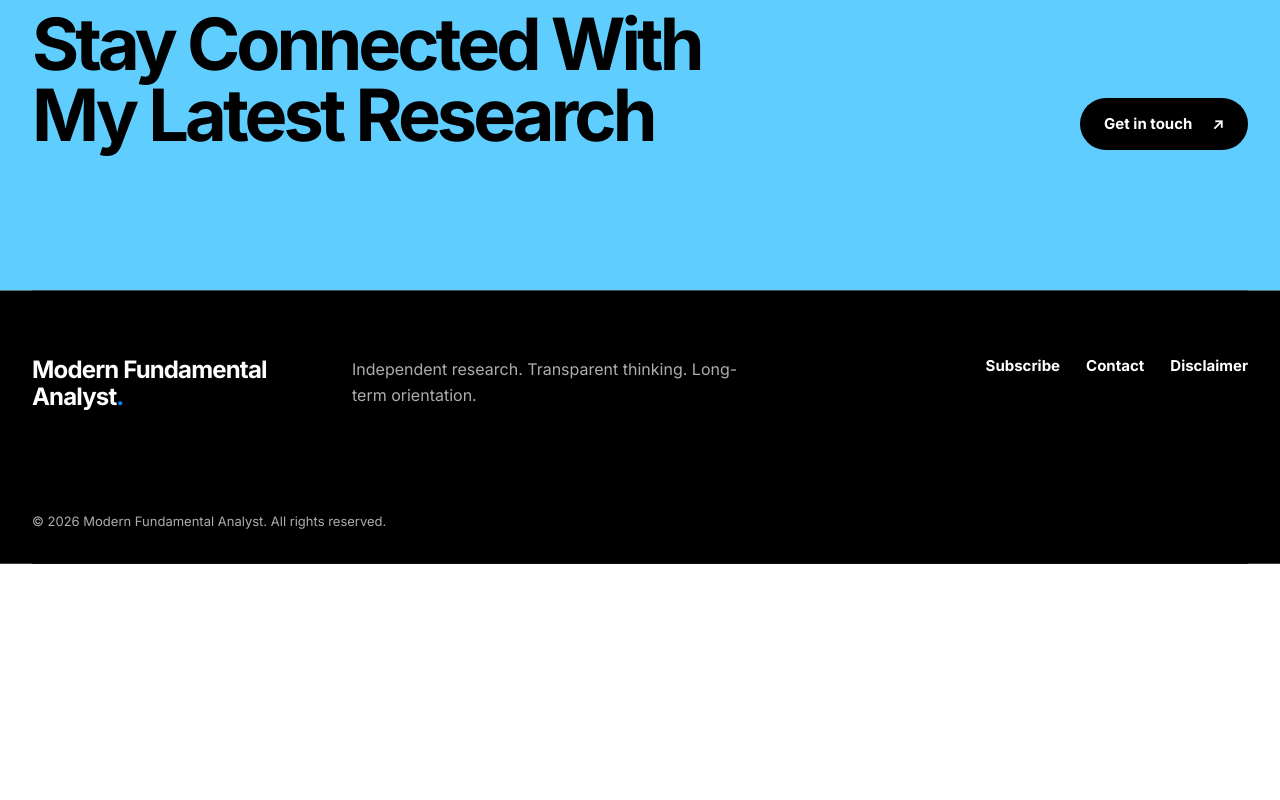
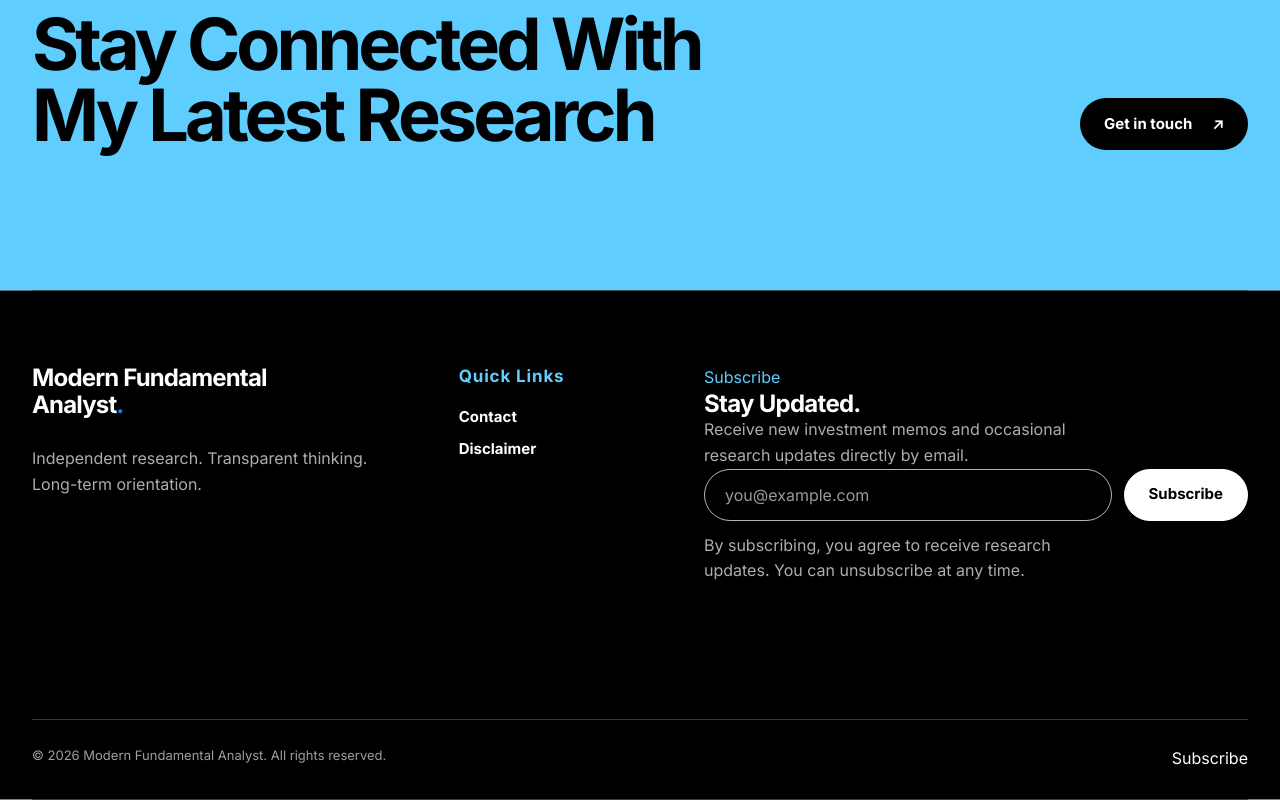
Before and after one commit to Tianyi0510/modern-fundamental-analyst, a Next.js app: page / in a window 1280 px wide. Shown: the part 5126-5926 px from the top of the page. Before the commit the page ends 5690 px from the top, so only its background shows below. Built offline with nearby package versions, Linux system fonts and the light colour scheme.

Commit message:
Redesign footer subscription interface

```diff
--- a/app/globals.css
+++ b/app/globals.css
@@ -195,11 +195,14 @@ a { color: inherit; text-decoration: none; }
 .cta { padding: 140px 0; display: grid; grid-template-columns: 1fr auto; align-items: end; border-top: 1px solid var(--black); }
 .cta .eyebrow { grid-column: 1 / -1; margin: 0 0 46px; }
 .cta h2 { margin: 0; }
-.site-footer { padding: 66px 0 32px; display: grid; grid-template-columns: 1fr 2fr 1fr; gap: 32px; align-items: start; border-top: 1px solid var(--gray); }
+.site-footer { padding: 74px 0 30px; display: grid; grid-template-columns: minmax(220px,.9fr) minmax(140px,.45fr) minmax(360px,1.35fr); gap: 64px; align-items: start; border-top: 1px solid var(--gray); }
+.footer-brand { display: grid; gap: 28px; }
 .footer-mark { max-width: 320px; }
 .site-footer p { margin: 0; max-width: 390px; color: rgba(0,0,0,.62); }
-.footer-links { justify-self: end; display: flex; gap: 26px; }
-.site-footer > small { grid-column: 1 / -1; margin-top: 70px; color: rgba(0,0,0,.62); }
+.footer-heading { margin-bottom: 20px !important; color: var(--light-blue) !important; font-size: var(--type-label) !important; font-weight: var(--weight-bold) !important; letter-spacing: var(--tracking-label) !important; line-height: 1.3 !important; }
+.footer-links { display: grid; gap: 14px; }
+.footer-bottom { grid-column: 1 / -1; display: flex; justify-content: space-between; gap: 24px; margin-top: 34px; padding-top: 26px; border-top: 1px solid rgba(255,255,255,.22); }
+.footer-bottom small { color: rgba(255,255,255,.62); }
 
 /* Inner pages */
 .page-hero { padding: 94px 0 120px; border-bottom: 1px solid var(--black); }
@@ -523,7 +526,7 @@ a { color: inherit; text-decoration: none; }
 .data-note,
 .memo-meta,
 .article-meta,
-.site-footer > small {
+.footer-bottom small {
   font-size: var(--type-caption);
   line-height: 1.5;
   letter-spacing: 0;
@@ -879,9 +882,8 @@ a { color: inherit; text-decoration: none; }
   .about-closing { padding: 90px 0 110px; gap: 42px; }
   .memo-card { min-height: 410px; }
   .cta { grid-template-columns: 1fr; gap: 44px; }
-  .site-footer { grid-template-columns: 1fr; }
-  .footer-links { justify-self: start; }
-  .site-footer > small { grid-column: auto; margin-top: 36px; }
+  .site-footer { grid-template-columns: 1fr; gap: 50px; }
+  .footer-bottom { grid-column: auto; flex-direction: column-reverse; margin-top: 12px; }
   .page-hero { padding: 70px 0 90px; }
   .page-hero h1 { overflow-wrap: anywhere; }
   .page-intro { grid-template-columns: 1fr; gap: 28px; }
@@ -1055,8 +1057,7 @@ body { background: var(--surface-primary); color: var(--text-primary); }
   box-shadow: 0 0 0 100vmax var(--surface-inverse);
   clip-path: inset(0 -100vmax);
 }
-.site-footer p,
-.site-footer > small { color: rgba(255,255,255,.68); }
+.site-footer p { color: rgba(255,255,255,.68); }
 .site-footer a { transition: color .2s ease; }
 .site-footer a:hover { color: var(--text-highlight); }
 .site-footer .wordmark span { color: var(--interactive-accent); }
--- a/components/contact-page-content.tsx
+++ b/components/contact-page-content.tsx
@@ -1,5 +1,4 @@
 import { ContactForm } from "@/components/contact-form";
-import { SubscribeForm } from "@/components/subscribe-form";
 import { SiteFooter } from "@/components/site-footer";
 import { SiteHeader } from "@/components/site-header";
 import type { Locale } from "@/lib/i18n";
@@ -48,7 +47,6 @@ export function ContactPageContent({ locale }: { locale: Locale }) {
       {text.cards.map(([title, description]) => <div key={title}><span>{title}</span><p>{description}</p></div>)}
     </section>
     <ContactForm locale={locale} />
-    <SubscribeForm locale={locale} />
     <SiteFooter locale={locale} />
   </main>;
 }
--- a/components/site-footer.tsx
+++ b/components/site-footer.tsx
@@ -1,5 +1,6 @@
 import Link from "next/link";
 import { localeConfig, type Locale } from "@/lib/i18n";
+import { SubscribeForm } from "@/components/subscribe-form";
 
 type SiteFooterProps = { locale?: Locale };
 const currentYear = new Date().getUTCFullYear();
@@ -7,21 +8,29 @@ const currentYear = new Date().getUTCFullYear();
 export function SiteFooter({ locale = "en" }: SiteFooterProps = {}) {
   const prefix = localeConfig[locale].prefix;
   const copy = locale === "zh-tw"
-    ? { description: "獨立研究、透明思考、長期視角。", subscribe: "訂閱", contact: "聯絡", disclaimer: "免責聲明", rights: "版權所有。" }
+    ? { description: "獨立研究、透明思考、長期視角。", quickLinks: "快速連結", subscribe: "訂閱", contact: "聯絡", disclaimer: "免責聲明", rights: "版權所有。" }
     : locale === "zh-cn"
-      ? { description: "独立研究、透明思考、长期视角。", subscribe: "订阅", contact: "联系", disclaimer: "免责声明", rights: "版权所有。" }
-      : { description: "Independent research. Transparent thinking. Long-term orientation.", subscribe: "Subscribe", contact: "Contact", disclaimer: "Disclaimer", rights: "All rights reserved." };
+      ? { description: "独立研究、透明思考、长期视角。", quickLinks: "快速链接", subscribe: "订阅", contact: "联系", disclaimer: "免责声明", rights: "版权所有。" }
+      : { description: "Independent research. Transparent thinking. Long-term orientation.", quickLinks: "Quick Links", subscribe: "Subscribe", contact: "Contact", disclaimer: "Disclaimer", rights: "All rights reserved." };
 
   return (
     <footer className="site-footer shell">
-      <Link className="wordmark footer-mark" href={prefix || "/"}>Modern Fundamental Analyst<span>.</span></Link>
-      <p>{copy.description}</p>
-      <div className="footer-links">
+      <div className="footer-brand">
+        <Link className="wordmark footer-mark" href={prefix || "/"}>Modern Fundamental Analyst<span>.</span></Link>
+        <p>{copy.description}</p>
+      </div>
+      <nav className="footer-navigation" aria-label={copy.quickLinks}>
+        <p className="footer-heading">{copy.quickLinks}</p>
+        <div className="footer-links">
+          <Link href={`${prefix}/contact`}>{copy.contact}</Link>
+          <Link href={`${prefix}/disclaimer`}>{copy.disclaimer}</Link>
+        </div>
+      </nav>
+      <SubscribeForm locale={locale} />
+      <div className="footer-bottom">
+        <small>© {currentYear} Modern Fundamental Analyst. {copy.rights}</small>
         <Link href={`${prefix}/contact#subscribe`}>{copy.subscribe}</Link>
-        <Link href={`${prefix}/contact`}>{copy.contact}</Link>
-        <Link href={`${prefix}/disclaimer`}>{copy.disclaimer}</Link>
       </div>
-      <small>© {currentYear} Modern Fundamental Analyst. {copy.rights}</small>
     </footer>
   );
 }
--- a/components/subscribe-form.module.css
+++ b/components/subscribe-form.module.css
@@ -1,146 +1,22 @@
-.section {
-  padding-top: 110px;
-  padding-bottom: 130px;
-  background: var(--light-blue);
+.section { min-width: 0; }
+.label { margin: 0 0 16px; color: var(--light-blue) !important; font-size: var(--type-label); line-height: 1.3; font-weight: var(--weight-bold); letter-spacing: var(--tracking-label); text-transform: capitalize; }
+.section h2 { margin: 0; color: var(--white); font-size: var(--type-title-bold); line-height: 1.1; letter-spacing: -.03em; font-weight: var(--weight-bold); text-transform: capitalize; }
+.intro { max-width: 520px; margin: 14px 0 24px; color: rgba(255,255,255,.72); font-size: var(--type-body); line-height: var(--leading-body); }
+.form { display: grid; grid-template-columns: minmax(0, 1fr) auto; gap: 12px; }
+.field { min-width: 0; }
+.field span { position: absolute; width: 1px; height: 1px; padding: 0; margin: -1px; overflow: hidden; clip: rect(0,0,0,0); white-space: nowrap; border: 0; }
+.control { display: block; width: 100%; min-height: 52px; padding: 13px 20px; border: 1px solid rgba(255,255,255,.7); border-radius: 999px; background: transparent; color: var(--white); font: inherit; font-size: var(--type-body); }
+.control::placeholder { color: rgba(255,255,255,.6); }
+.control:focus { outline: none; border-color: var(--light-blue); box-shadow: 0 0 0 3px color-mix(in srgb, var(--light-blue) 28%, transparent); }
+.submit { min-width: 116px; min-height: 52px; padding: 13px 24px; border: 1px solid var(--white); border-radius: 999px; background: var(--white); color: var(--black); cursor: pointer; font: inherit; font-size: var(--type-button); font-weight: var(--weight-bold); transition: background-color .2s ease, border-color .2s ease, color .2s ease, transform .2s ease; }
+.submit:hover { border-color: var(--light-blue); background: var(--light-blue); }
+.submit:active { transform: translateY(1px); }
+.submit:disabled { cursor: wait; opacity: .64; transform: none; }
+.note, .status { grid-column: 1 / -1; margin: 0; color: rgba(255,255,255,.6); font-size: var(--type-caption); line-height: 1.55; }
+.status { min-height: 1.55em; color: var(--white); font-weight: var(--weight-bold); }
+.honeypot { position: absolute !important; left: -10000px !important; width: 1px !important; height: 1px !important; overflow: hidden !important; pointer-events: none !important; }
+@media (max-width: 800px) {
+  .form { grid-template-columns: 1fr; }
+  .submit { width: 100%; }
+  .note, .status { grid-column: auto; }
 }
-
-.inner {
-  display: grid;
-  grid-template-columns: minmax(260px, .8fr) minmax(0, 1.2fr);
-  gap: 72px;
-  align-items: end;
-}
-
-.label {
-  margin: 0 0 28px;
-  color: var(--dark-blue);
-  font-size: var(--type-label);
-  line-height: 1.3;
-  font-weight: var(--weight-bold);
-  letter-spacing: var(--tracking-label);
-  text-transform: capitalize;
-}
-
-.section h2 {
-  max-width: 560px;
-  margin: 0;
-  color: var(--black);
-  font-size: var(--type-display-medium);
-  line-height: .98;
-  letter-spacing: -.055em;
-  font-weight: var(--weight-bold);
-  text-transform: capitalize;
-}
-
-.intro {
-  max-width: 620px;
-  margin: 0 0 32px;
-  font-size: var(--type-body-large);
-  line-height: var(--leading-lead);
-}
-
-.form {
-  display: grid;
-  grid-template-columns: minmax(0, 1fr) auto;
-  gap: 14px;
-}
-
-.field {
-  min-width: 0;
-}
-
-.field span {
-  position: absolute;
-  width: 1px;
-  height: 1px;
-  padding: 0;
-  margin: -1px;
-  overflow: hidden;
-  clip: rect(0, 0, 0, 0);
-  white-space: nowrap;
-  border: 0;
-}
-
-.control {
-  display: block;
-  width: 100%;
-  min-height: 56px;
-  padding: 14px 16px;
-  border: 1px solid var(--black);
-  border-radius: 0;
-  background: var(--white);
-  color: var(--black);
-  font: inherit;
-  font-size: var(--type-body);
-}
-
-.control:focus {
-  outline: none;
-  border-color: var(--dark-blue);
-  box-shadow: 0 0 0 3px color-mix(in srgb, var(--dark-blue) 22%, transparent);
-}
-
-.submit {
-  min-width: 132px;
-  border: 0;
-  cursor: pointer;
-  font: inherit;
-}
-
-.submit:disabled {
-  cursor: wait;
-  opacity: .64;
-  transform: none;
-}
-
-.note,
-.status {
-  grid-column: 1 / -1;
-  margin: 0;
-  font-size: var(--type-caption);
-  line-height: 1.55;
-}
-
-.note {
-  color: rgba(0, 0, 0, .68);
-}
-
-.status {
-  min-height: 1.55em;
-  font-size: var(--type-body);
-  font-weight: var(--weight-bold);
-}
-
-.honeypot {
-  position: absolute !important;
-  left: -10000px !important;
-  width: 1px !important;
-  height: 1px !important;
-  overflow: hidden !important;
-  pointer-events: none !important;
-}
-
-@media (max-width: 800px) {
-  .section {
-    padding-top: 82px;
-    padding-bottom: 92px;
-  }
-
-  .inner {
-    grid-template-columns: 1fr;
-    gap: 46px;
-  }
-
-  .form {
-    grid-template-columns: 1fr;
-  }
-
-  .submit {
-    width: 100%;
-  }
-
-  .note,
-  .status {
-    grid-column: auto;
-  }
-}
--- a/components/subscribe-form.tsx
+++ b/components/subscribe-form.tsx
@@ -70,13 +70,10 @@ export function SubscribeForm({ locale }: { locale: Locale }) {
     }
   }
 
-  return <section className={styles.section} id="subscribe" aria-labelledby="subscribe-title">
-    <div className={`${styles.inner} shell`}>
-      <div>
+  return (
+    <section className={styles.section} id="subscribe" aria-labelledby="subscribe-title">
       <p className={styles.label}>{text.label}</p>
       <h2 id="subscribe-title">{text.title}</h2>
-      </div>
-      <div>
       <p className={styles.intro}>{text.intro}</p>
       <form className={styles.form} onSubmit={submit}>
         <label className={styles.field}>
@@ -84,11 +81,10 @@ export function SubscribeForm({ locale }: { locale: Locale }) {
           <input className={styles.control} name="email" type="email" autoComplete="email" inputMode="email" placeholder={text.placeholder} maxLength={254} required />
         </label>
         <label className={styles.honeypot} aria-hidden="true"><span>Website</span><input name="website" type="text" tabIndex={-1} autoComplete="off" /></label>
-          <button className={`${styles.submit} button button-dark`} type="submit" disabled={status === "submitting"}>{status === "submitting" ? text.submitting : text.submit}</button>
+        <button className={styles.submit} type="submit" disabled={status === "submitting"}>{status === "submitting" ? text.submitting : text.submit}</button>
         <p className={styles.note}>{text.note}</p>
         <p className={styles.status} role="status" aria-live="polite">{status === "success" ? text.success : status === "error" ? text.error : ""}</p>
       </form>
-      </div>
-    </div>
-  </section>;
+    </section>
+  );
 }
```
Also changed, not shown: 2 other files (tests, documents, lock files or other folders). Lines whose indentation alone changed are shown as unchanged.
